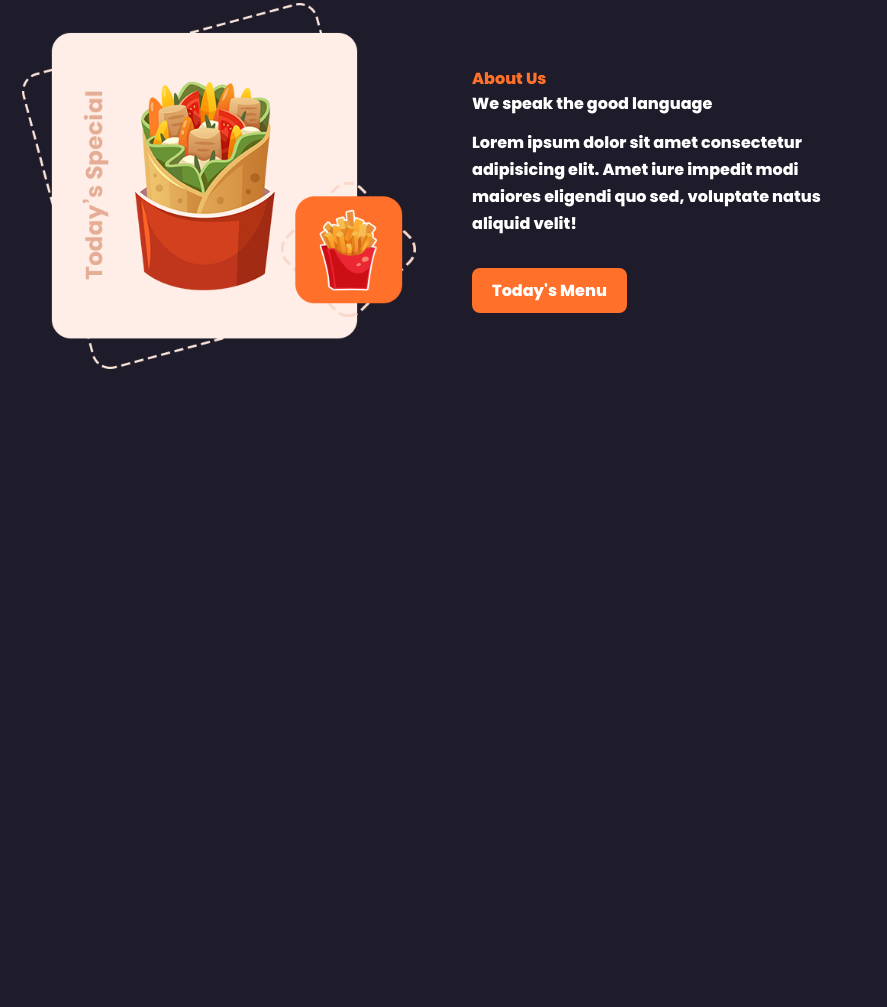
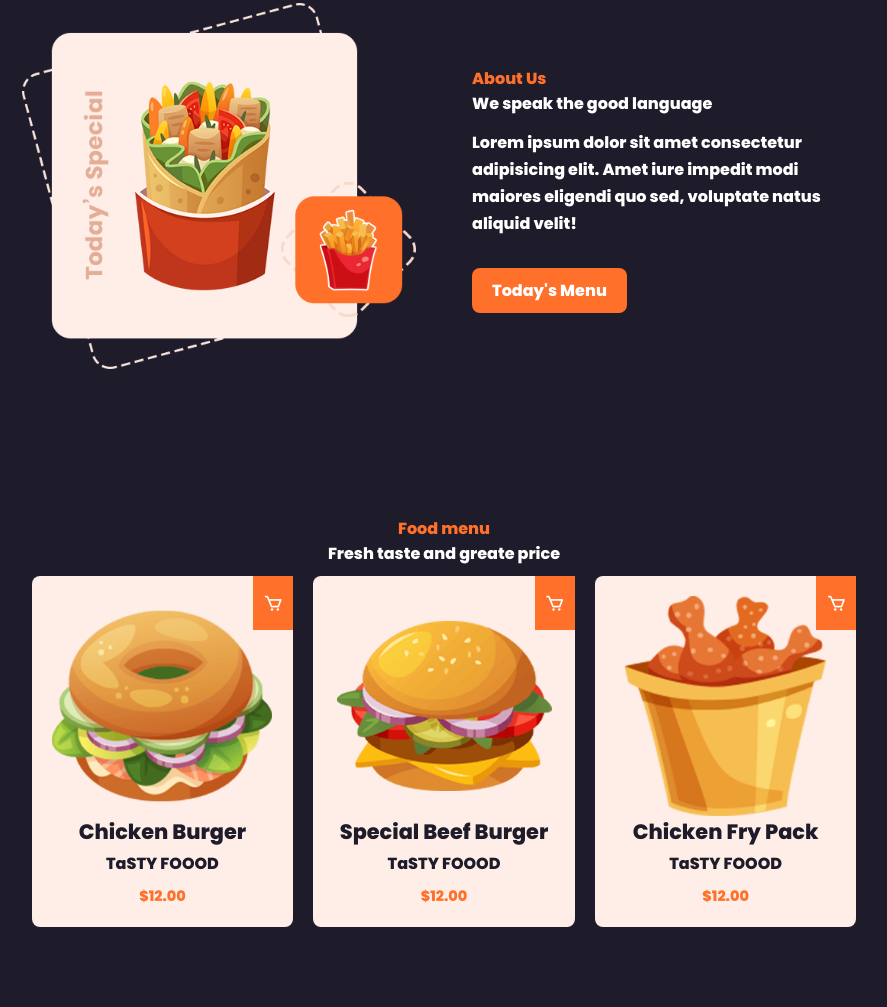
Before and after one commit to ihlasMert/web-page-16-Food-Restaurant-Website-Design, a plain HTML site: page index.html in a window 1280 px wide. Shown: the part 787-1794 px from the top of the page, without its empty margins (196-1083 px from the left). Before the commit the page ends 1233 px from the top, so only its background shows below. Drawn offline with nearby package versions, Linux system fonts and the light colour scheme.

Commit message:
added menu icons and foods

```diff
--- a/index.html
+++ b/index.html
@@ -55,5 +55,43 @@
         <a href="#" class="btn">Today's Menu</a>
       </div>
     </section>
+    <!-- Menu start -->
+
+    <section class="menu" id="menu">
+      <div class="heading">
+        <span>Food menu</span>
+        <h2>Fresh taste and greate price</h2>
+      </div>
+      <div class="menu-container">
+        <div class="box">
+          <div class="box-img">
+            <img src="./restorant-img/food1.png" />
+          </div>
+          <h2>Chicken Burger</h2>
+          <h3>TaSTY FOOOD</h3>
+          <span>$12.00</span>
+          <i class="bx bx-cart"></i>
+        </div>
+        <div class="box">
+          <div class="box-img">
+            <img src="./restorant-img/food2.png" />
+          </div>
+          <h2>Special Beef Burger</h2>
+          <h3>TaSTY FOOOD</h3>
+          <span>$12.00</span>
+          <i class="bx bx-cart"></i>
+        </div>
+        <div class="box">
+          <div class="box-img">
+            <img src="./restorant-img/food3.png" />
+          </div>
+          <h2>Chicken Fry Pack</h2>
+          <h3>TaSTY FOOOD</h3>
+          <span>$12.00</span>
+          <i class="bx bx-cart"></i>
+        </div>
+      </div>
+    </section>
+
   </body>
 </html>
--- a/styles.css
+++ b/styles.css
@@ -118,7 +118,76 @@ section {
   font-size: var(--h2-font);
 }
 
-.about-text p{
-    margin: 0.8rem 0 1.9rem ;
-    line-height: 1.7;
+.about-text p {
+  margin: 0.8rem 0 1.9rem;
+  line-height: 1.7;
 }
+
+.heading {
+  text-align: center;
+}
+
+.heading span {
+  color: var(--main-color);
+  font-weight: 600;
+}
+
+.heading h2 {
+  font-size: var(--h2-font);
+}
+
+.menu-container {
+  display: grid;
+  grid-template-columns: repeat(auto-fit, minmax(220px, auto));
+}
+
+.box {
+  position: relative;
+  margin-top: 4rem;
+  height: auto;
+  display: flex;
+  flex-direction: column;
+  align-items: center;
+  justify-content: center;
+  background-color: #feeee7;
+  padding: 20px;
+  border-radius: 0.5rem;
+  margin: 10px;
+}
+
+.box-img {
+  width: 220px;
+  height: 220px;
+}
+
+.box-img img {
+  height: 100%;
+  width: 100%;
+}
+
+.box h2 {
+  font-size: 1.3rem;
+  color: var(--bg-color);
+}
+
+.box h3 {
+  color: var(--bg-color);
+  font-size: 1rem;
+  font-weight: 400;
+  margin: 4px 0 10px;
+}
+.box span {
+  font-size: var(--p-font);
+  color: var(--main-color);
+
+  font-weight: 600;
+}
+.box .bx {
+  background-color: var(--main-color);
+
+  position: absolute;
+  font-size: 20px;
+  top: 0;
+  right: 0;
+  padding: 17px 10px;
+}
```
